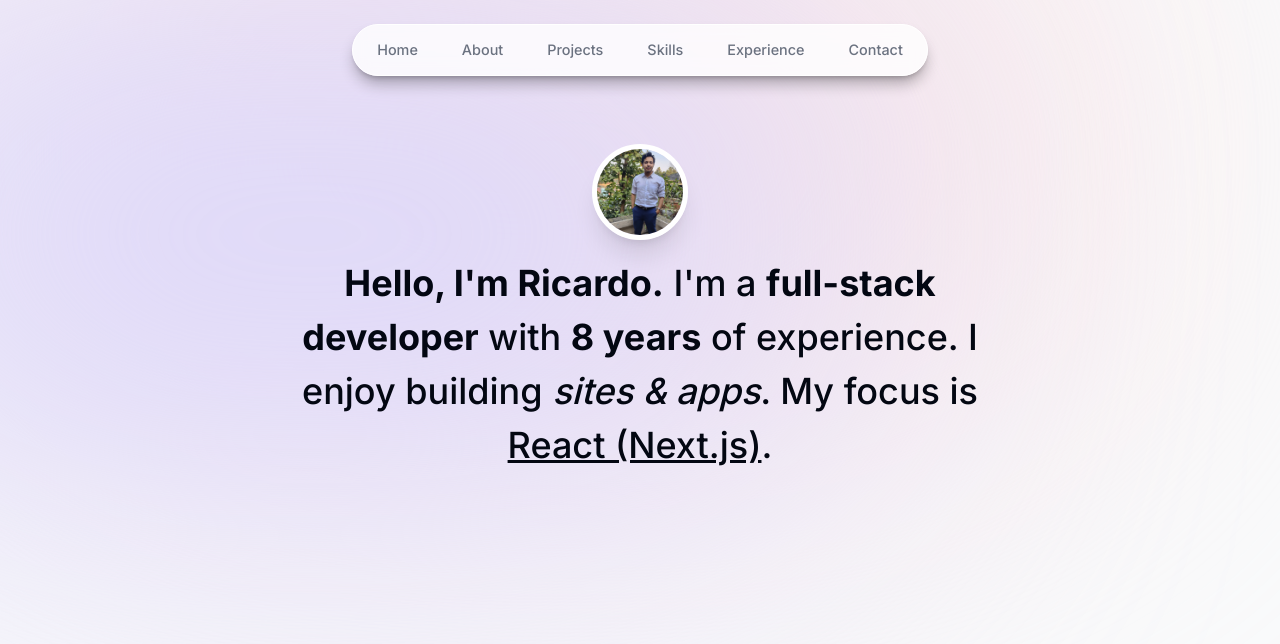
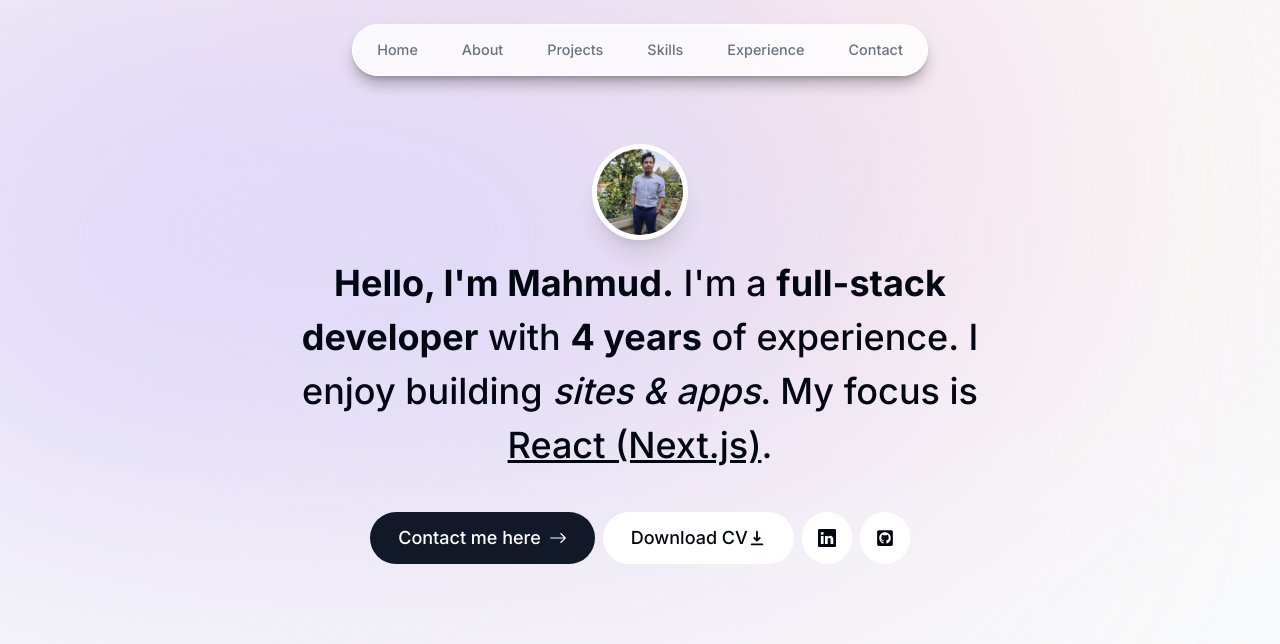
Before and after one commit to istiakmahmud0/my-portfolio, a Next.js app: page / in a window 1280 px wide. Shown: the top 644 px of the page. Built offline with nearby package versions, Linux system fonts and the light colour scheme.

Commit message:
wip: intro section

```diff
--- a/components/intro.tsx
+++ b/components/intro.tsx
@@ -2,6 +2,10 @@
 import Image from "next/image";
 import React from "react";
 import { motion } from "framer-motion";
+import Link from "next/link";
+import { BsArrowRight, BsLinkedin } from "react-icons/bs";
+import { HiDownload } from "react-icons/hi";
+import { FaGithubSquare } from "react-icons/fa";
 
 const Intro = () => {
   return (
@@ -27,12 +31,46 @@ const Intro = () => {
         initial={{ opacity: 0, y: 100 }}
         animate={{ opacity: 1, y: 0 }}
       >
-        <span className="font-bold">Hello, I'm Ricardo.</span> I'm a{" "}
+        <span className="font-bold">Hello, I'm Mahmud.</span> I'm a{" "}
         <span className="font-bold">full-stack developer</span> with{" "}
-        <span className="font-bold">8 years</span> of experience. I enjoy
+        <span className="font-bold">4 years</span> of experience. I enjoy
         building <span className="italic">sites & apps</span>. My focus is{" "}
         <span className="underline">React (Next.js)</span>.
       </motion.h1>
+      <motion.div
+        className="flex gap-2 justify-center flex-col sm:flex-row text-lg font-medium"
+        initial={{ opacity: 0, y: 100 }}
+        animate={{ opacity: 1, y: 0 }}
+        transition={{
+          delay: 0.1,
+        }}
+      >
+        <Link
+          href="#contact"
+          className="bg-gray-900 text-white px-7 py-3 rounded-full flex gap-2 items-center"
+        >
+          Contact me here
+          <BsArrowRight />
+        </Link>
+        <a
+          href=""
+          className="bg-white px-7 py-3 rounded-full flex items-center"
+        >
+          Download CV <HiDownload />
+        </a>
+        <a
+          href=""
+          className="bg-white p-4 rounded-full flex items-center gap-2"
+        >
+          <BsLinkedin />
+        </a>
+        <a
+          href=""
+          className="bg-white p-4 rounded-full flex items-center gap-2"
+        >
+          <FaGithubSquare />
+        </a>
+      </motion.div>
     </section>
   );
 };
```
